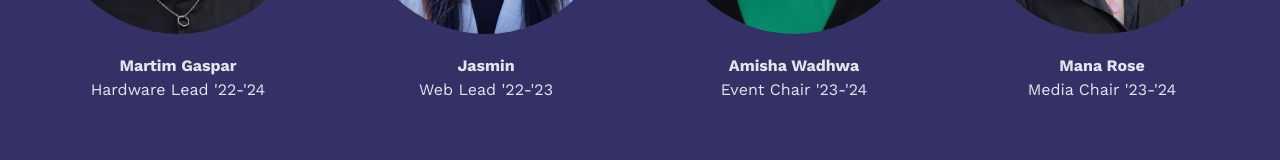
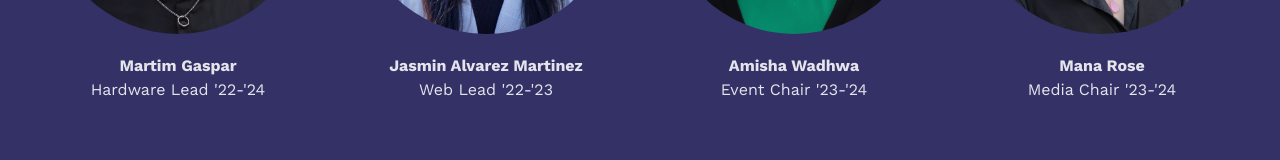
Before and after one commit to carolina-ar-vr/carolina-ar-vr.github.io, a Vue app: page / in a window 1280 px wide. Shown: the part 6020-6180 px from the top of the page. Built offline with nearby package versions, Linux system fonts and the light colour scheme.

Commit message:
name fix for alum

```diff
--- a/src/components/ExecBoard.vue
+++ b/src/components/ExecBoard.vue
@@ -130,7 +130,7 @@ export default {
         },
         {
           image: Jasmin,
-          name: "Jasmin",
+          name: "Jasmin Alvarez Martinez",
           position: "Web Lead '22-'23",
         },
         // {
```
